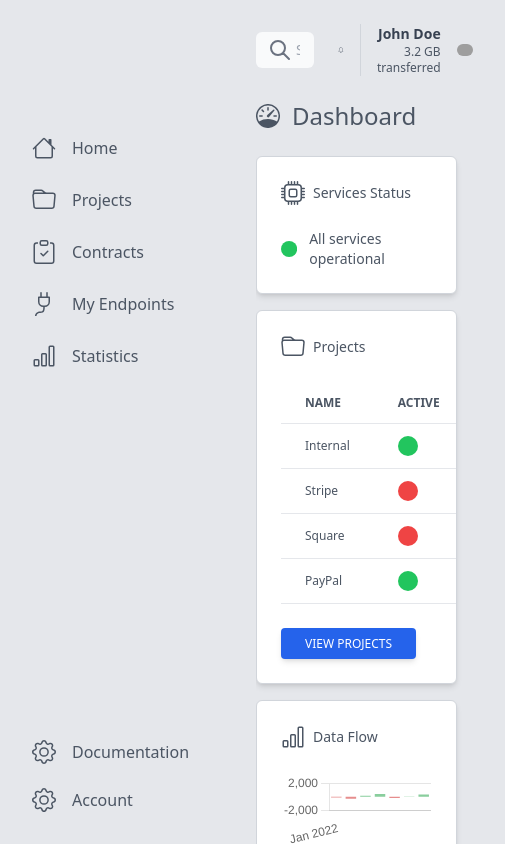
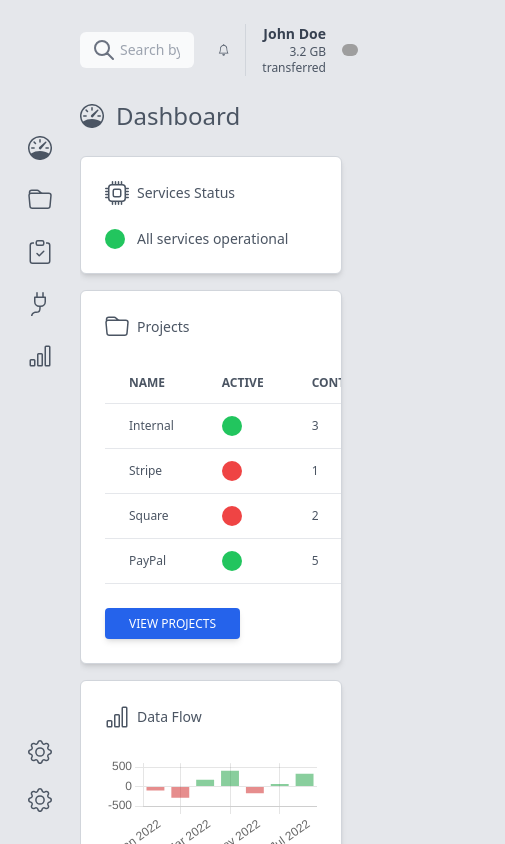
Before and after one commit to branislav1991/pipeln, a React (Create React App) app in the folder frontend/: page / in a window 390 px wide. Shown: the top 844 px of the page, 505 px wide, since content can reach past the window. Built offline with nearby package versions, Linux system fonts and the light colour scheme; grey boxes are pictures that could not be loaded.

Commit message:
Make sidebar responsive

```diff
--- a/frontend/src/Layout.js
+++ b/frontend/src/Layout.js
@@ -13,7 +13,7 @@ function Layout() {
     return (
         <div className="flex flex-nowrap">
             <SideBar />
-            <main className="w-full ml-64 text-gray-600">
+            <main className="w-full ml-20 xl:ml-64 text-gray-600">
                 <div className="container mx-auto p-12 pt-6 pl-0">
                     <Header />
                     <Outlet />
--- a/frontend/src/components/Sidebar.js
+++ b/frontend/src/components/Sidebar.js
@@ -4,36 +4,40 @@
  * @fileoverview Sidebar with navigation
  */
 
-import { BsBarChart, BsClipboardCheck, BsFolder, BsGear, BsHouse, BsPlug } from 'react-icons/bs'
+import React from "react";
+import { BsBarChart, BsClipboardCheck, BsFolder, BsGear, BsSpeedometer, BsPlug } from 'react-icons/bs'
 import { Link } from "react-router-dom";
 
 function SideBar() {
     return (
-        <aside className="fixed h-full top-0 left-0 w-64 m-0 pt-32 pb-6 flex flex-col bg-gray-200 z-10">
+        <nav className="fixed flex h-full top-0 left-0 w-20 xl:w-64 m-0 pt-32 pb-6 flex-col bg-gray-200 z-10">
             <div className="grow space-y-3">
-                <SideBarItem icon={<BsHouse className="w-full h-full" />} text="Home" link="home" />
-                <SideBarItem icon={<BsFolder className="w-full h-full" />} text="Projects" />
-                <SideBarItem icon={<BsClipboardCheck className="w-full h-full" />} text="Contracts" link="contracts" />
-                <SideBarItem icon={<BsPlug className="w-full h-full" />} text="My Endpoints" />
-                <SideBarItem icon={<BsBarChart className="w-full h-full" />} text="Statistics" />
+                <SideBarItem icon={<BsSpeedometer className="w-full h-full" />} text="Dashboard" link="home" tooltip="Dashboard" />
+                <SideBarItem icon={<BsFolder className="w-full h-full" />} text="Projects" tooltip="Projects" />
+                <SideBarItem icon={<BsClipboardCheck className="w-full h-full" />} text="Contracts" link="contracts" tooltip="Contracts" />
+                <SideBarItem icon={<BsPlug className="w-full h-full" />} text="My Endpoints" tooltip="My Endpoints" />
+                <SideBarItem icon={<BsBarChart className="w-full h-full" />} text="Statistics" tooltip="Statistics" />
             </div>
             <div className="flex flex-col space-y-2">
-                <SideBarItem icon={<BsGear className="w-full h-full" />} text="Documentation" />
-                <SideBarItem icon={<BsGear className="w-full h-full" />} text="Account" />
+                <SideBarItem icon={<BsGear className="w-full h-full" />} text="Documentation" tooltip="Documentation" />
+                <SideBarItem icon={<BsGear className="w-full h-full" />} text="Account" tooltip="Account" />
             </div>
-        </aside >
+        </nav >
     );
 }
 
-function SideBarItem({ icon, text, link = "#" }) {
+function SideBarItem({ icon, text, link = "#", tooltip = "" }) {
     return (
-        <Link to={`${link}`} className="flex mx-6 p-2 rounded-md text-gray-600 hover:bg-blue-600 hover:text-white ease-linear duration-300 transition-all items-center">
+        <Link to={`${link}`} className="flex w-10 xl:w-auto h-10 group mx-5 p-2 rounded-md text-gray-600 hover:bg-blue-600 hover:text-white ease-linear duration-300 transition-all items-center">
             <div className="w-6 h-6 font-medium">
                 {icon}
             </div>
-            <div className="ml-4 flex-grow text-base font-medium">
+            <div className="ml-4 flex-grow text-base font-medium hidden xl:block">
                 {text}
             </div>
+            <span className={`${tooltip === "" ? "hidden" : "absolute"} w-auto p-2 m-2 min-w-max left-16 group-hover:scale-100 xl:group-hover:scale-0 rounded-md shadow-md text-white bg-gray-900 text-xs font-bold transition-all duration-100 scale-0 origin-left`}>
+                {tooltip}
+            </span>
         </Link>
     );
 }
```
